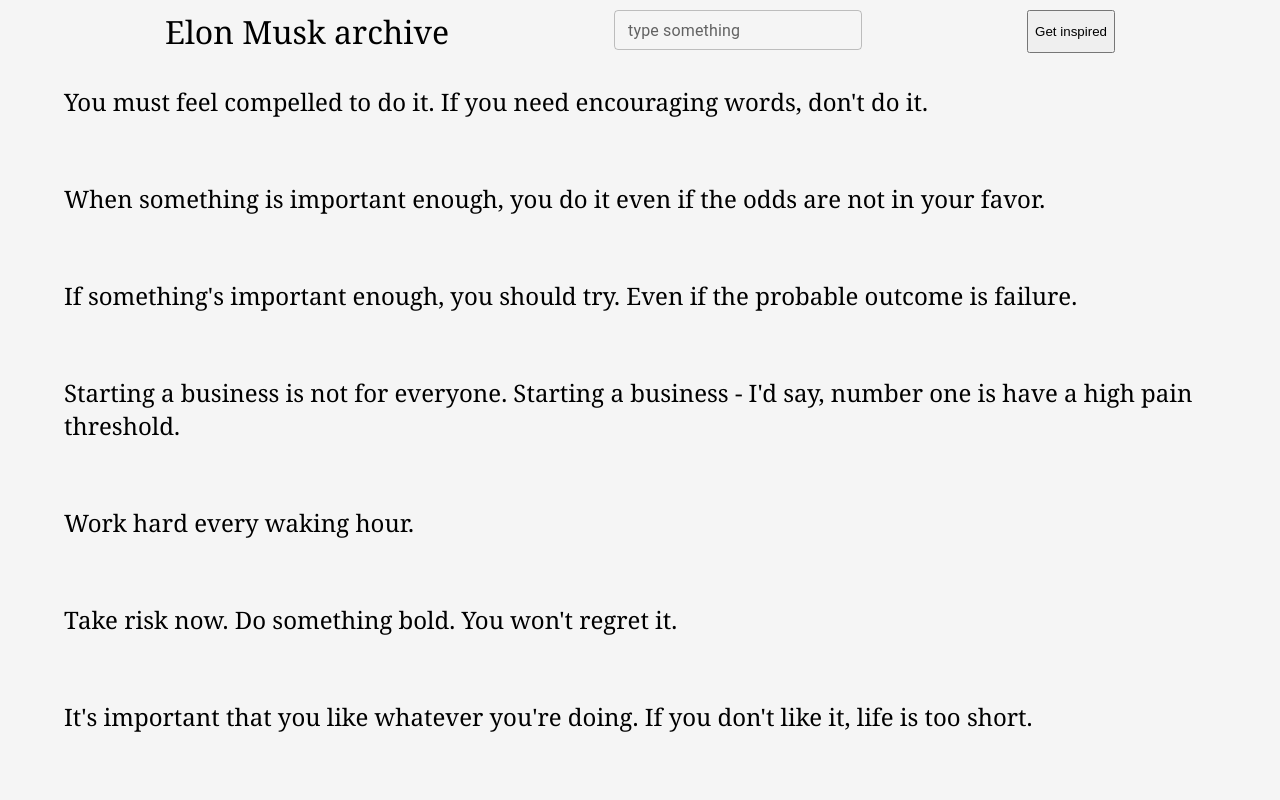
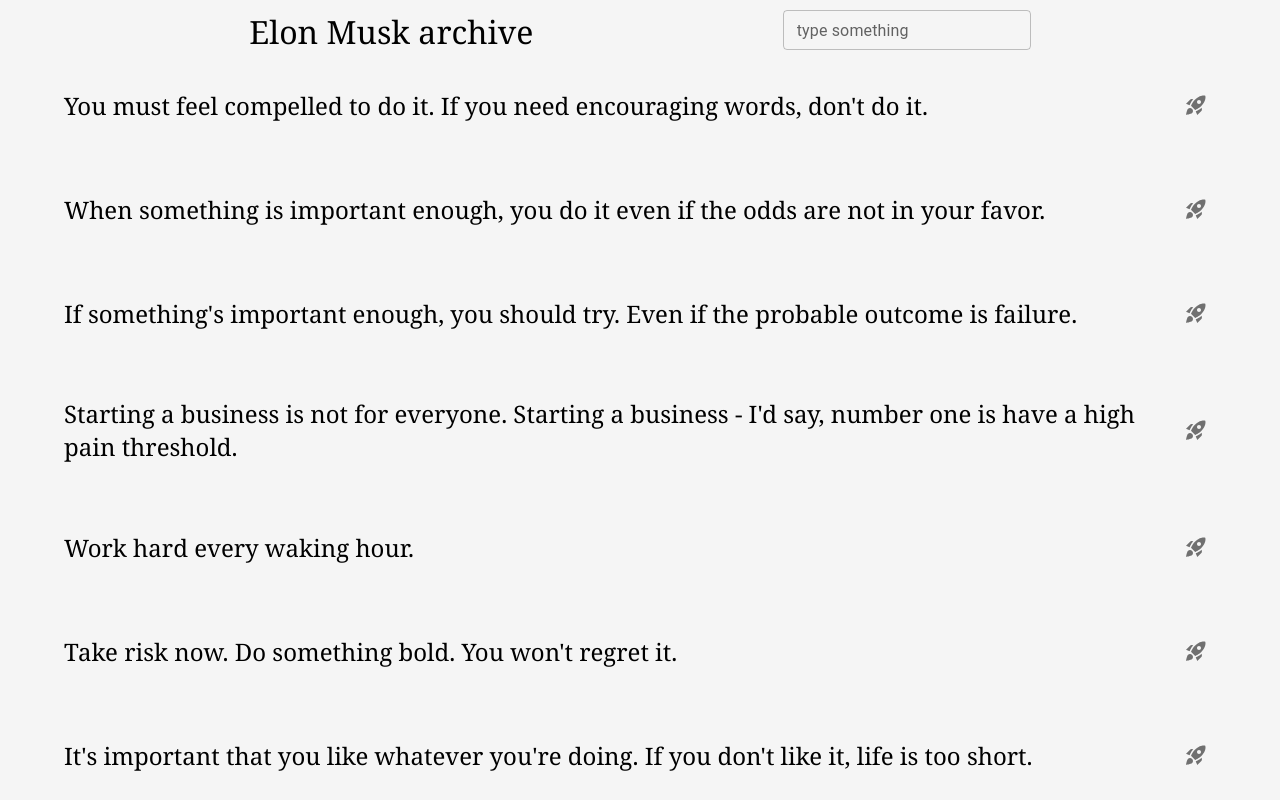
Before and after one commit to trungpham10/elonmusk-archive, a React (Create React App) app: page / in a window 1280 px wide. Shown: the top 800 px of the page. Built offline with nearby package versions, Linux system fonts and the light colour scheme.

Commit message:
testing modal

```diff
--- a/package.json
+++ b/package.json
@@ -5,6 +5,7 @@
   "dependencies": {
     "@emotion/react": "^11.10.5",
     "@emotion/styled": "^11.10.5",
+    "@mui/icons-material": "^5.10.9",
     "@mui/material": "^5.10.11",
     "@testing-library/jest-dom": "^5.14.1",
     "@testing-library/react": "^13.0.0",
--- a/src/App.css
+++ b/src/App.css
@@ -28,6 +28,7 @@
 
 .quote {
   display: flex;
+  justify-content: space-between;
   height: fit-content;
   text-align: center;
   align-items: center;
--- a/src/App.js
+++ b/src/App.js
@@ -6,8 +6,9 @@
 
 function App() {
   const [data, setData] = useState([]);
-  const [searchInput, setSearchInput] = useState("");
+  const [searchInput, setSearchInput] = useState('');
   const [show, setShow] = useState(false);
+  const [modalUrl, setModalUrl] = useState('');
 
   const getData = () => {
     fetch('quotes_data.json', {headers: {'Content-Type': "application/json", 'Accept': 'application/json'}}).then(res => {
@@ -23,15 +24,17 @@
 
   return (
     <div className="App">
-      <div className='Header'>
+      {!show && <div className='Header'>
         <div className='header-text'>Elon Musk archive</div>
         <TextField id="filled-basic" label="type something" variant="outlined" size="small" onChange={event=>setSearchInput(event.target.value)}/>
-        <Button onClick={()=>setShow(true)}>Get inspired</Button>
-      </div>
+      </div>}
 
       <div className='all-quotes'>
         <div>
-          <Modal show={show}>
+          <Modal show={show} fullscreen={true} onHide={()=>setShow(false)}>
+            <Modal.Header closeButton>
+              <Modal.Title>Modal</Modal.Title>
+            </Modal.Header>
             <Modal.Body>
               <iframe width="390px" height="219px" src="https://www.youtube-nocookie.com/embed/JGfygJXTwq4?controls=0" title="YouTube video player" frameborder="0" allow="accelerometer; autoplay; clipboard-write; encrypted-media; gyroscope; picture-in-picture" allowfullscreen></iframe>
             </Modal.Body>
@@ -47,7 +50,7 @@
                 return item;
               }
               return null;
-            }).map((item,i) => <Quote text={item.quote} url={item.url} key={i}/>)
+            }).map((item,i) => <Quote text={item.quote} url={item.url} setShow={setShow} setModalUrl={setModalUrl} key={i}/>)
           }
         </div>}
       </div>
--- a/src/Quote.js
+++ b/src/Quote.js
@@ -1,5 +1,8 @@
 import React from "react";
 import './App.css';
+import { Button, IconButton } from "@mui/material";
+import RocketIcon from '@mui/icons-material/Rocket';
+import RocketLaunchIcon from '@mui/icons-material/RocketLaunch';
 
 export default function Quote(props) {
     return (
@@ -7,6 +10,12 @@
             <div className="quote-text">
                 <a target="_blank" rel="noopener noreferrer">{props.text}</a>
             </div>
+            <IconButton>
+                <RocketLaunchIcon onClick={()=>{
+                    props.setShow(true);
+                    props.setModalUrl(props.url)
+                }} fontSize="medium"/>
+            </IconButton>
         </div>
     );
 }
```
Also changed, not shown: 2 other files (tests, documents, lock files or other folders).
